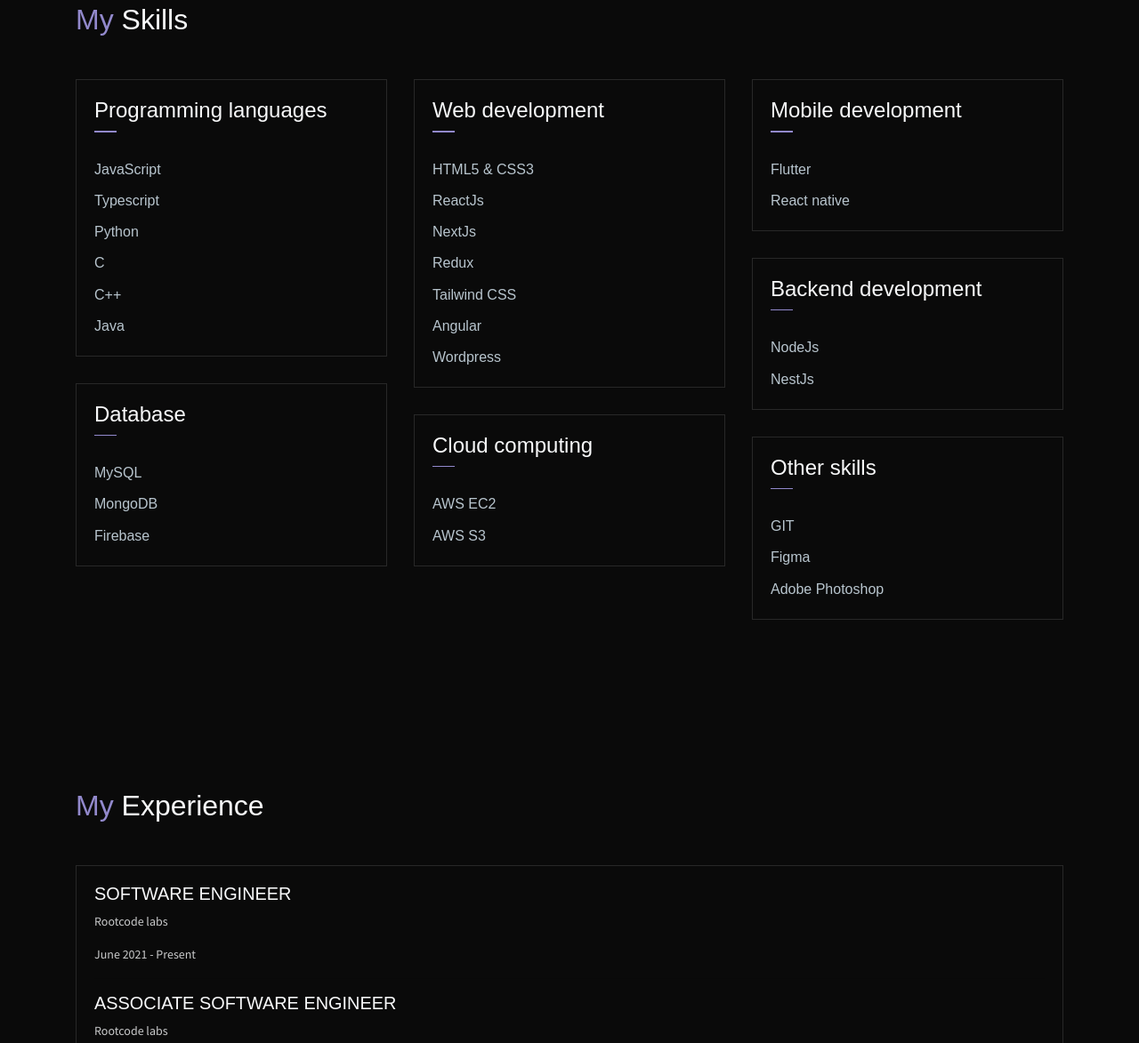
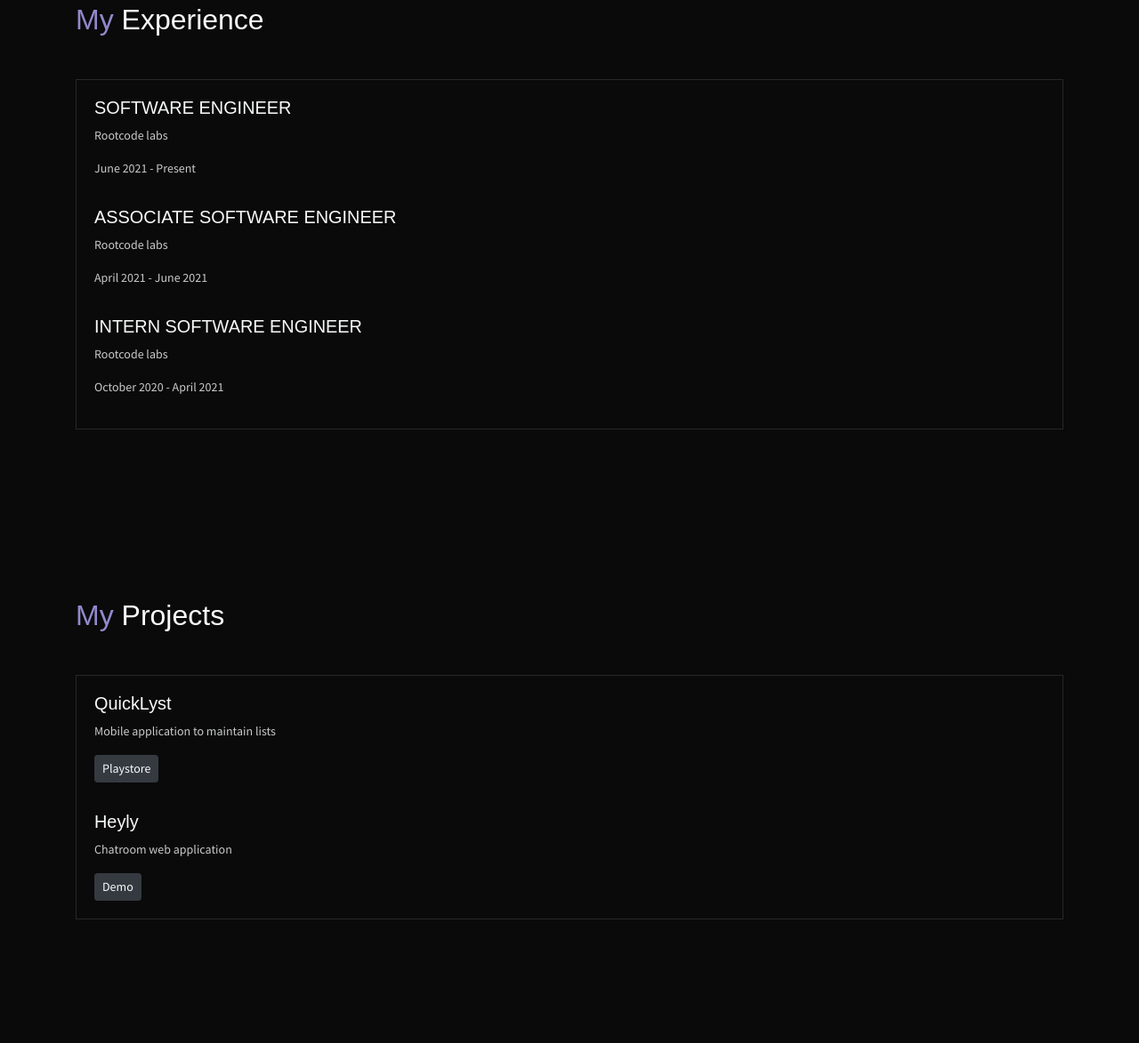
Before and after one commit to randularsw/randularsw.github.io, a plain HTML site: page index.html in a window 1280 px wide. Shown: the part 946-2119 px from the top of the page at 89% size. After the commit the page ends 2090 px from the top, so only its background shows below. Drawn offline with Linux system fonts and the light colour scheme.

Commit message:
Update contents

```diff
--- a/index.html
+++ b/index.html
@@ -20,33 +20,24 @@
     <!-- header -->
     <header class="header">
       <div class="container">
-        <!-- <ul class="social-icons pt-3">
+        <ul class="social-icons pt-3">
           <li class="social-item">
-            <a class="social-link text-light" href="#"
-              ><i class="ti-facebook" aria-hidden="true"></i
+            <a
+              class="social-link text-light"
+              href="https://www.linkedin.com/in/randularsw"
+              target="_blank"
+              ><i class="ti-linkedin" aria-hidden="true"></i
             ></a>
           </li>
           <li class="social-item">
-            <a class="social-link text-light" href="#"
-              ><i class="ti-twitter" aria-hidden="true"></i
-            ></a>
-          </li>
-          <li class="social-item">
-            <a class="social-link text-light" href="#"
-              ><i class="ti-google" aria-hidden="true"></i
-            ></a>
-          </li>
-          <li class="social-item">
-            <a class="social-link text-light" href="#"
-              ><i class="ti-instagram" aria-hidden="true"></i
-            ></a>
-          </li>
-          <li class="social-item">
-            <a class="social-link text-light" href="#"
+            <a
+              class="social-link text-light"
+              href="https://github.com/randularsw"
+              target="_blank"
               ><i class="ti-github" aria-hidden="true"></i
             ></a>
           </li>
-        </ul> -->
+        </ul>
         <div class="header-content">
           <h4 class="header-subtitle">Hey there, you have reached</h4>
           <h1 class="header-title">RANDULA WICKRAMASURIYA</h1>
@@ -90,133 +81,15 @@
           </ul>
           <ul class="navbar-nav ml-auto">
             <li class="nav-item">
-              <a href="#skills" class="nav-link">Skills</a>
+              <a href="#experience" class="nav-link">Experience</a>
             </li>
             <li class="nav-item">
-              <a href="#experience" class="nav-link">Experience</a>
+              <a href="#projects" class="nav-link">Projects</a>
             </li>
-            <!-- <li class="nav-item last-item">
-              <a href="#contact" class="nav-link">Contact</a>
-            </li> -->
           </ul>
         </div>
       </div>
     </nav>
-
-    <!-- skills -->
-    <section class="section" id="skills">
-      <div class="container">
-        <h2 class="mb-5"><span class="text-primary">My</span> Skills</h2>
-        <div class="row">
-          <div class="col-lg-4">
-            <div class="card">
-              <div class="card-header">
-                <div class="pull-left">
-                  <h4 class="mt-2">Programming languages</h4>
-                  <span class="line"></span>
-                </div>
-              </div>
-              <div class="card-body pb-2">
-                <h6 class="mb-3">JavaScript</h6>
-                <h6 class="mb-3">Typescript</h6>
-                <h6 class="mb-3">Python</h6>
-                <h6 class="mb-3">C</h6>
-                <h6 class="mb-3">C++</h6>
-                <h6 class="mb-3">Java</h6>
-              </div>
-            </div>
-
-            <div class="card">
-              <div class="card-header">
-                <div class="pull-left">
-                  <h4 class="mt-2">Database</h4>
-                  <span class="line"></span>
-                </div>
-              </div>
-              <div class="card-body pb-2">
-                <h6 class="mb-3">MySQL</h6>
-                <h6 class="mb-3">MongoDB</h6>
-                <h6 class="mb-3">Firebase</h6>
-              </div>
-            </div>
-          </div>
-
-          <div class="col-lg-4">
-            <div class="card">
-              <div class="card-header">
-                <div class="pull-left">
-                  <h4 class="mt-2">Web development</h4>
-                  <span class="line"></span>
-                </div>
-              </div>
-              <div class="card-body pb-2">
-                <h6 class="mb-3">HTML5 &amp; CSS3</h6>
-                <h6 class="mb-3">ReactJs</h6>
-                <h6 class="mb-3">NextJs</h6>
-                <h6 class="mb-3">Redux</h6>
-                <h6 class="mb-3">Tailwind CSS</h6>
-                <h6 class="mb-3">Angular</h6>
-                <h6 class="mb-3">Wordpress</h6>
-              </div>
-            </div>
-
-            <div class="card">
-              <div class="card-header">
-                <div class="pull-left">
-                  <h4 class="mt-2">Cloud computing</h4>
-                  <span class="line"></span>
-                </div>
-              </div>
-              <div class="card-body pb-2">
-                <h6 class="mb-3">AWS EC2</h6>
-                <h6 class="mb-3">AWS S3</h6>
-              </div>
-            </div>
-          </div>
-
-          <div class="col-lg-4">
-            <div class="card">
-              <div class="card-header">
-                <div class="pull-left">
-                  <h4 class="mt-2">Mobile development</h4>
-                  <span class="line"></span>
-                </div>
-              </div>
-              <div class="card-body pb-2">
-                <h6 class="mb-3">Flutter</h6>
-                <h6 class="mb-3">React native</h6>
-              </div>
-            </div>
-            <div class="card">
-              <div class="card-header">
-                <div class="pull-left">
-                  <h4 class="mt-2">Backend development</h4>
-                  <span class="line"></span>
-                </div>
-              </div>
-              <div class="card-body pb-2">
-                <h6 class="mb-3">NodeJs</h6>
-                <h6 class="mb-3">NestJs</h6>
-              </div>
-            </div>
-
-            <div class="card">
-              <div class="card-header">
-                <div class="pull-left">
-                  <h4 class="mt-2">Other skills</h4>
-                  <span class="line"></span>
-                </div>
-              </div>
-              <div class="card-body pb-2">
-                <h6 class="mb-3">GIT</h6>
-                <h6 class="mb-3">Figma</h6>
-                <h6 class="mb-3">Adobe Photoshop</h6>
-              </div>
-            </div>
-          </div>
-        </div>
-      </div>
-    </section>
 
     <!-- experience -->
     <section class="section" id="experience">
@@ -240,6 +113,30 @@
       </div>
     </section>
 
+    <!-- projects -->
+    <section class="section" id="projects">
+      <div class="container">
+        <h2 class="mb-5"><span class="text-primary">My</span> Projects</h2>
+        <div class="card">
+          <div class="card-body">
+            <h6 class="title text-white">QuickLyst</h6>
+            <p>Mobile application to maintain lists</p>
+            <a
+              href="https://play.google.com/store/apps/details?id=com.swapps.quicklyst"
+              target="_blank"
+              ><button class="btn btn-dark btn-sm">Playstore</button></a
+            >
+            <hr />
+            <h6 class="title text-white">Heyly</h6>
+            <p>Chatroom web application</p>
+            <a href="https://heyly.vercel.app/" target="_blank">
+              <button class="btn btn-dark btn-sm">Demo</button></a
+            >
+          </div>
+        </div>
+      </div>
+    </section>
+
     <!-- core  -->
     <script src="assets/vendors/jquery/jquery-3.4.1.js"></script>
     <script src="assets/vendors/bootstrap/bootstrap.bundle.js"></script>
```
Also changed, not shown: assets/css/portfolio.css.
